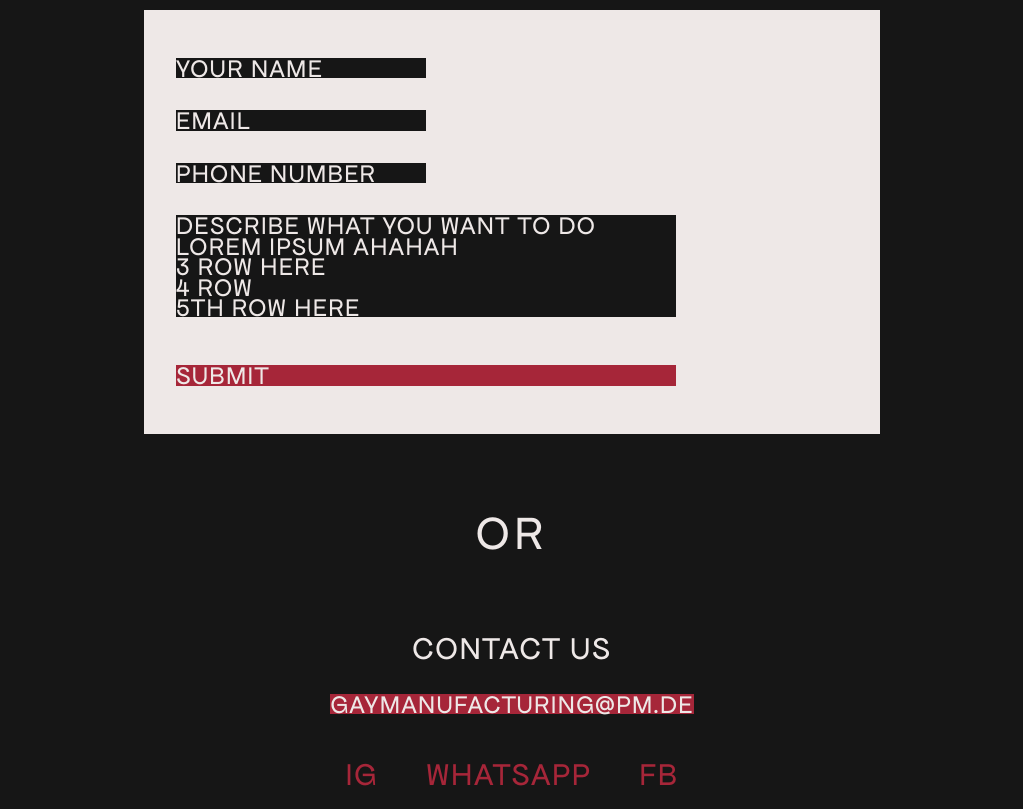
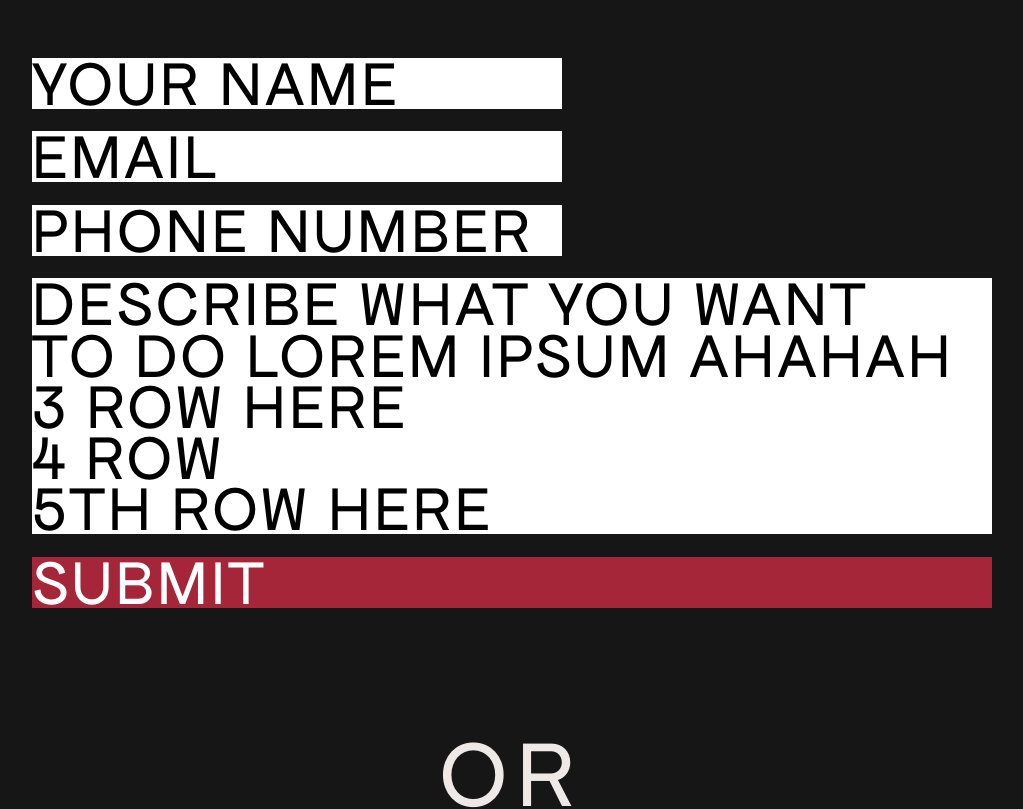
Before and after one commit to aar4i/Patterns-2.0, a React (Vite) app: page / in a window 1280 px wide. Shown: the part 2520-3329 px from the top of the page, without its empty margins (128-1151 px from the left). Built offline with nearby package versions, Linux system fonts and the light colour scheme.

Commit message:
Refine conect screen_2

```diff
--- a/src/components/Contact.jsx
+++ b/src/components/Contact.jsx
@@ -18,6 +18,8 @@ function Contact() {
       ...prev,
       [name]: value
     }))
+
+    // Убираем автоматическое изменение высоты - размер теперь фиксированный
   }
 
   const handleFieldClick = (fieldName) => {
@@ -31,6 +33,8 @@ function Contact() {
 
   const handleFocus = (fieldName) => {
     setFocusedField(fieldName)
+
+    // Убираем изменение высоты - размер теперь фиксированный
   }
 
   const handleBlur = (fieldName) => {
@@ -120,7 +124,8 @@ function Contact() {
                 >
                   {!(focusedField === 'message' || formData.message) && (
                     <div className="textarea-content">
-                      DESCRIBE WHAT YOU WANT TO DO LOREM IPSUM AHAHAH<br />
+                      DESCRIBE WHAT YOU WANT<br />
+                      TO DO LOREM IPSUM AHAHAH<br />
                       3 ROW HERE<br />
                       4 ROW<br />
                       5TH ROW HERE
@@ -132,7 +137,6 @@ function Contact() {
                     onChange={handleInputChange}
                     onFocus={() => handleFocus('message')}
                     onBlur={() => handleBlur('message')}
-                    rows="4"
                     style={{ display: focusedField === 'message' || formData.message ? 'block' : 'none' }}
                   />
                 </div>
--- a/src/styles/Contact.css
+++ b/src/styles/Contact.css
@@ -8,7 +8,7 @@
 
 .contact-container {
   width: 100%;
-  max-width: 800px;
+  max-width: 2000px; /* Увеличиваем ширину контейнера для большой формы */
   margin: 0 auto;
   padding: 0 2rem;
 }
@@ -21,15 +21,17 @@
 
 /* Форма */
 .contact-form-section {
-  background-color: var(--bg-accent);
-  color: var(--text-inverse);
+  background-color: transparent; /* Убираем белый фон */
+  color: var(--text-primary);
   padding: 3rem 2rem;
+  display: flex;
+  justify-content: center; /* Центрируем форму */
 }
 
 .contact-form {
   display: flex;
   flex-direction: column;
-  gap: 2rem;
+  gap: 1.4rem; /* Увеличиваем промежутки в 2 раза */
 }
 
 .form-field {
@@ -39,16 +41,16 @@
 }
 
 .field-label {
-  background-color: var(--bg-primary);
-  color: var(--text-primary);
+  background-color: white; /* Белый фон для полей */
+  color: black; /* Черный текст */
   padding: 0;
-  font-size: clamp(1.2rem, 3vw, 1.6rem);
+  font-size: clamp(3rem, 8vw, 4rem); /* Увеличиваем размер шрифта в 2 раза */
   font-weight: 400;
   letter-spacing: 0.05em;
   font-family: var(--font-primary);
   display: block;
   width: 100%;
-  max-width: 250px; /* Половина ширины для обычных полей */
+  max-width: 530px; /* Увеличиваем ширину в 2 раза */
   line-height: 0.8; /* Максимально плотная высота строки */
   cursor: pointer;
   transition: all 0.3s ease;
@@ -59,37 +61,64 @@
 .field-label.focused {
   padding: 0;
   width: 100%;
-  max-width: 250px; /* Половина ширины для обычных полей */
+  max-width: 530px; /* Увеличиваем ширину в 2 раза */
   display: block;
 }
 
 .textarea-field {
+  background-color: white; /* Белый фон для большого поля */
+  color: black; /* Черный текст */
   padding: 0;
+  font-size: clamp(3rem, 8vw, 4rem); /* Увеличиваем размер шрифта в 2 раза */
   line-height: 0.8; /* Максимально плотная высота строки */
   display: block;
   width: 100%;
-  max-width: 500px; /* Полная ширина для поля описания */
+  max-width: 960px; /* Возвращаем адаптивную ширину */
+  min-width: 960px; /* Минимальная ширина равна максимальной для фиксации */
+  height: calc(clamp(3rem, 8vw, 4rem) * 0.8 * 5); /* Фиксированная высота для 5 строк */
+  min-height: calc(clamp(3rem, 8vw, 4rem) * 0.8 * 5); /* Фиксированная высота для 5 строк */
+  overflow: hidden; /* Предотвращаем расширение контейнера */
+  box-sizing: border-box; /* Контролируем размеры точно */
+  /* Убираем относительное позиционирование */
 }
 
 .textarea-field.focused {
   padding: 0;
   width: 100%;
-  max-width: 500px; /* Полная ширина для поля описания */
+  max-width: 960px; /* Возвращаем адаптивную ширину */
+  min-width: 960px; /* Минимальная ширина равна максимальной для фиксации */
   display: block;
-  min-height: 120px;
+  height: calc(clamp(3rem, 8vw, 4rem) * 0.8 * 5); /* Фиксированная высота для 5 строк */
+  min-height: calc(clamp(3rem, 8vw, 4rem) * 0.8 * 5); /* Фиксированная высота для 5 строк */
+  overflow: hidden; /* Предотвращаем расширение контейнера */
+  box-sizing: border-box; /* Контролируем размеры точно */
+  /* Убираем относительное позиционирование */
 }
 
 .textarea-content {
   line-height: 0.8; /* Максимально плотная высота строки для многострочного текста */
+  width: 100%; /* Фиксируем ширину как у textarea */
+  max-width: 960px; /* Такая же максимальная ширина */
+  box-sizing: border-box; /* Такой же box-sizing */
+  font-size: clamp(3rem, 8vw, 4rem); /* Тот же размер шрифта что у textarea */
+  font-weight: 400; /* Тот же вес шрифта */
+  font-family: var(--font-primary); /* Тот же шрифт */
+  letter-spacing: 0.05em; /* Тот же межбуквенный интервал */
+  text-transform: uppercase; /* Тот же регистр */
+  margin: 0; /* Убираем отступы */
+  padding: 0; /* Убираем внутренние отступы */
+  vertical-align: top; /* Выравниваем по верхнему краю как у textarea */
+  display: block; /* Тот же display */
+  /* Убираем абсолютное позиционирование */
 }
 
 .form-field input {
   border: none;
   background: transparent;
   padding: 0;
-  font-size: clamp(1.2rem, 3vw, 1.6rem);
+  font-size: clamp(3rem, 8vw, 4rem); /* Увеличиваем размер шрифта в 2 раза */
   font-weight: 400;
-  color: var(--text-primary);
+  color: black; /* Черный цвет вводимого текста */
   font-family: var(--font-primary);
   width: 100%;
   display: none;
@@ -97,7 +126,7 @@
   letter-spacing: 0.05em;
   line-height: 0.8; /* Точно такой же как у field-label */
   text-transform: uppercase;
-  height: calc(clamp(1.2rem, 3vw, 1.6rem) * 0.8); /* Принудительная высота */
+  height: calc(clamp(3rem, 8vw, 4rem) * 0.8); /* Обновляем высоту под новый размер шрифта */
   box-sizing: border-box;
 }
 
@@ -105,9 +134,9 @@
   border: none;
   background: transparent;
   padding: 0;
-  font-size: clamp(1.2rem, 3vw, 1.6rem);
+  font-size: clamp(3rem, 8vw, 4rem); /* Увеличиваем размер шрифта в 2 раза */
   font-weight: 400;
-  color: var(--text-primary);
+  color: black; /* Черный цвет вводимого текста */
   font-family: var(--font-primary);
   width: 100%;
   display: none;
@@ -124,22 +153,54 @@
 }
 
 .textarea-field textarea {
-  min-height: 120px; /* Фиксированная высота только для большого поля */
+  /* Полностью переопределяем все стили */
+  width: 100% !important;
+  height: calc(clamp(3rem, 8vw, 4rem) * 0.8 * 5) !important;
+  min-height: calc(clamp(3rem, 8vw, 4rem) * 0.8 * 5) !important;
+  max-height: calc(clamp(3rem, 8vw, 4rem) * 0.8 * 5) !important;
+
+  /* Полный сброс стилей браузера */
+  margin: 0 !important;
+  padding: 0 !important;
+  border: none !important;
+  outline: none !important;
+  background: transparent !important;
+
+  /* Точно такие же стили как у текста заглушки */
+  font-size: clamp(3rem, 8vw, 4rem) !important;
+  font-weight: 400 !important;
+  font-family: var(--font-primary) !important;
+  letter-spacing: 0.05em !important;
+  text-transform: uppercase !important;
+  line-height: 0.8 !important;
+  color: black !important;
+
+  /* Дополнительные сбросы */
+  vertical-align: top !important;
+  display: block !important;
+  box-sizing: border-box !important;
+  resize: none !important;
+  overflow: hidden !important;
+
+  /* Убираем browser defaults для textarea */
+  -webkit-appearance: none !important;
+  -moz-appearance: none !important;
+  appearance: none !important;
 }
 
 .submit-button {
-  background-color: var(--accent-primary);
-  color: var(--text-secondary);
+  background-color: var(--bg-secondary); /* Красный цвет фона */
+  color: white; /* Белый текст на красном фоне */
   border: none;
   padding: 0;
-  font-size: clamp(1.2rem, 3vw, 1.6rem);
+  font-size: clamp(3rem, 8vw, 4rem); /* Увеличиваем размер шрифта в 2 раза */
   font-weight: 400;
   letter-spacing: 0.05em;
   font-family: var(--font-primary);
   cursor: pointer;
   width: 100%;
-  max-width: 500px; /* Ширина как у поля описания */
-  margin-top: 1rem;
+  max-width: 960px; /* Увеличиваем ширину кнопки в 2 раза */
+
   text-transform: uppercase;
   line-height: 0.8; /* Максимально плотная высота строки */
   display: block;
@@ -147,7 +208,7 @@
 }
 
 .submit-button:hover {
-  background-color: var(--accent-secondary);
+  background-color: var(--accent-primary); /* При hover другой оттенок красного */
 }
 
 /* Разделитель */
@@ -157,7 +218,7 @@
 }
 
 .divider-text {
-  font-size: clamp(2rem, 5vw, 3rem);
+  font-size: clamp(4rem, 10vw, 6rem); /* Увеличиваем размер шрифта в 2 раза */
   font-weight: 400;
   color: var(--text-primary);
   letter-spacing: 0.1em;
@@ -176,7 +237,7 @@
 }
 
 .contact-action {
-  font-size: clamp(1.5rem, 4vw, 2rem);
+  font-size: clamp(3rem, 8vw, 4rem); /* Увеличиваем размер шрифта в 2 раза */
   font-weight: 400;
   color: var(--text-primary);
   letter-spacing: 0.05em;
@@ -189,7 +250,7 @@
   background-color: var(--accent-primary);
   color: var(--text-secondary);
   padding: 0;
-  font-size: clamp(1.2rem, 3vw, 1.6rem);
+  font-size: clamp(2.4rem, 6vw, 3.2rem); /* Увеличиваем размер шрифта в 2 раза */
   font-weight: 400;
   letter-spacing: 0.05em;
   font-family: var(--font-primary);
@@ -199,12 +260,12 @@
 
 .contact-social {
   display: flex;
-  gap: 3rem;
-  margin-top: 1rem;
+  gap: 6rem; /* Увеличиваем промежутки в 2 раза */
+  margin-top: 2rem; /* Увеличиваем отступ сверху в 2 раза */
 }
 
 .social-link {
-  font-size: clamp(1.5rem, 4vw, 2rem);
+  font-size: clamp(3rem, 8vw, 4rem); /* Увеличиваем размер шрифта в 2 раза */
   font-weight: 400;
   color: var(--accent-primary);
   text-decoration: none;
```
